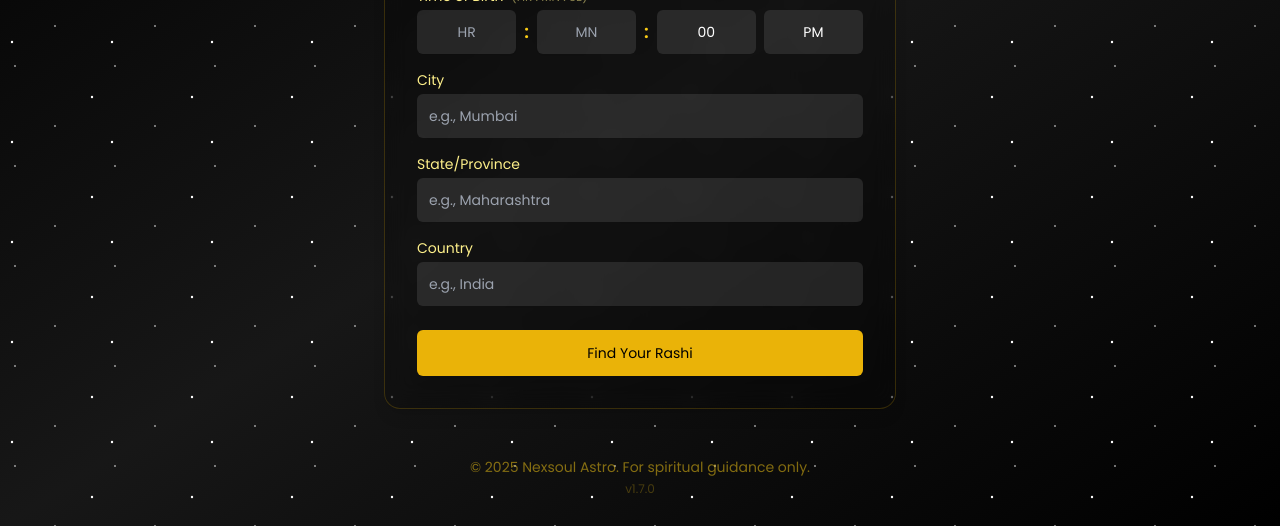
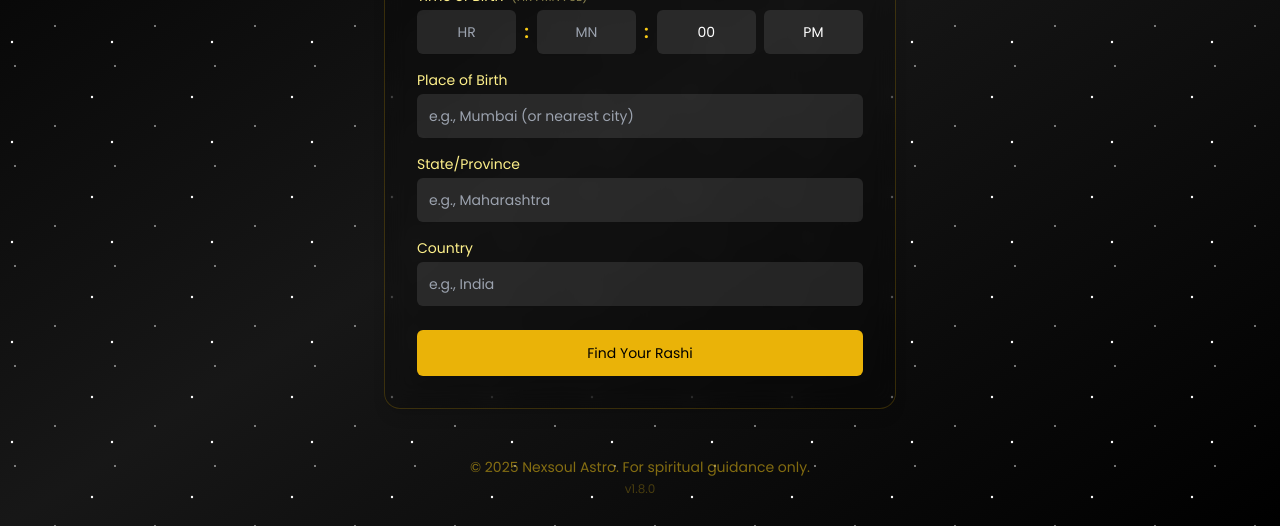
Before and after one commit to jdsrathod/nexsoul-astro, a React (Vite) app: page / in a window 1280 px wide. Shown: the part 307-833 px from the top of the page. Built offline with nearby package versions, Linux system fonts and the light colour scheme; no server answers.

Commit message:
feat: Improve birth place input and update version
Renames the "City" input label to "Place of Birth" and updates the placeholder to provide clearer guidance. This change aims to improve user input accuracy for astrological calculations. Also updates the application version.

```diff
--- a/App.tsx
+++ b/App.tsx
@@ -98,7 +98,7 @@ const App: React.FC = () => {
 
                 <footer className="mt-12 text-sm text-yellow-400/50 flex flex-col items-center gap-1">
                     <p>&copy; {new Date().getFullYear()} Nexsoul Astro. For spiritual guidance only.</p>
-                    <p className="text-xs opacity-50">v1.7.0</p>
+                    <p className="text-xs opacity-50">v1.8.0</p>
                 </footer>
             </main>
             <style>{`
--- a/components/InputForm.tsx
+++ b/components/InputForm.tsx
@@ -184,7 +184,7 @@ const InputForm: React.FC<InputFormProps> = ({ onSubmit, isLoading }) => {
                 </div>
 
                  <div>
-                    <label htmlFor="city" className="block text-sm font-medium text-yellow-200 text-left">City</label>
+                    <label htmlFor="city" className="block text-sm font-medium text-yellow-200 text-left">Place of Birth</label>
                     <input
                         type="text"
                         name="city_input_nexsoul"
@@ -192,7 +192,7 @@ const InputForm: React.FC<InputFormProps> = ({ onSubmit, isLoading }) => {
                         value={city}
                         onChange={(e) => setCity(e.target.value)}
                         required
-                        placeholder="e.g., Mumbai"
+                        placeholder="e.g., Mumbai (or nearest city)"
                         autoComplete="off"
                         className="mt-1 block w-full bg-white/10 text-white border-yellow-400/50 rounded-md shadow-sm focus:ring-yellow-500 focus:border-yellow-500 sm:text-sm p-3 placeholder-gray-400"
                     />
--- a/package.json
+++ b/package.json
@@ -1,7 +1,7 @@
 {
   "name": "nexsoul-astro",
   "private": true,
-  "version": "1.7.0",
+  "version": "1.8.0",
   "type": "module",
   "description": "Spiritual intelligence app for Nexsoul® that calculates Vedic Moon Rashi and recommends personalized crystal bracelets using Gemini AI.",
   "scripts": {
```
